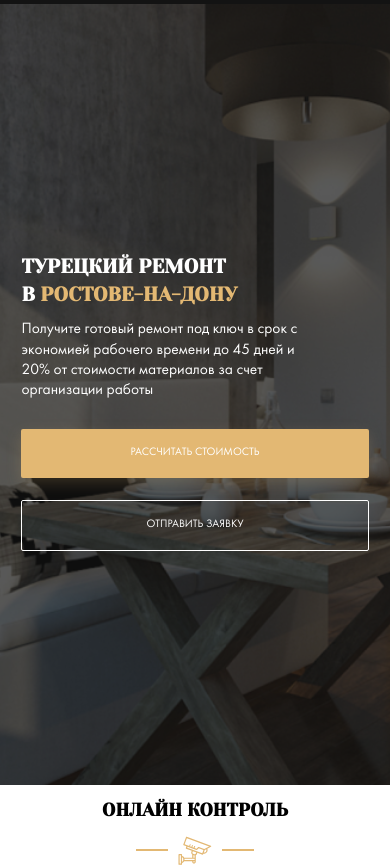
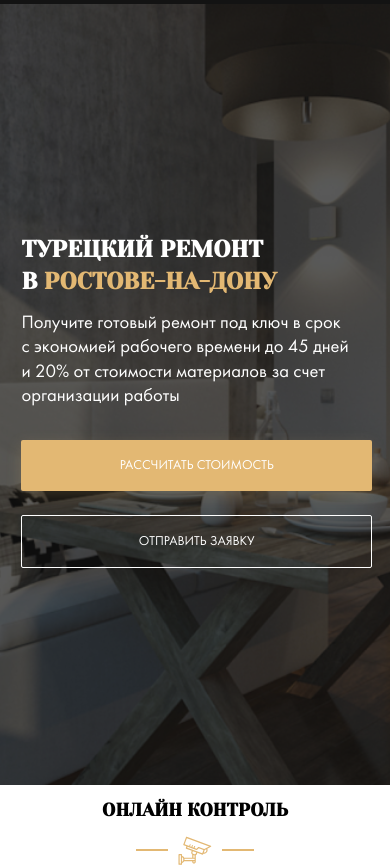
Before and after one commit to Dias226/repair-design, a website: page index.html in a window 390 px wide. Shown: the part 59-924 px from the top of the page. Drawn offline with Linux system fonts and the light colour scheme; files whose address does not match are found by name.

Commit message:
faet: make PP for mobile version

```diff
--- a/sass/_media.sass
+++ b/sass/_media.sass
@@ -21,7 +21,7 @@
     &__button
       display: none
   .title
-    font-size: 1.64rem
+    font-size: 1.94rem
   .hero
     &__scroll-down
       display: none
@@ -31,13 +31,16 @@
     &__title
       max-width: 24.28rem
     &__text
-      max-width: 23rem
-      font-size: 1.29rem
-      margin-bottom: 2.28rem
+      max-width: 27.4rem
+      font-size: 1.55rem
+      font-weight: 100
+      margin-bottom: 2.59rem
     &__button
       display: block
-      min-width: 100%
-      margin-bottom: 1.85rem
+      min-width: 101%
+      margin-bottom: 2rem
+      font-size: 1.11rem
+      padding: 1.5rem 2.07rem
 @media screen and ( max-height: 520px )
   .hero
     &__scroll-down
```
Also changed, not shown: css/style.css.
